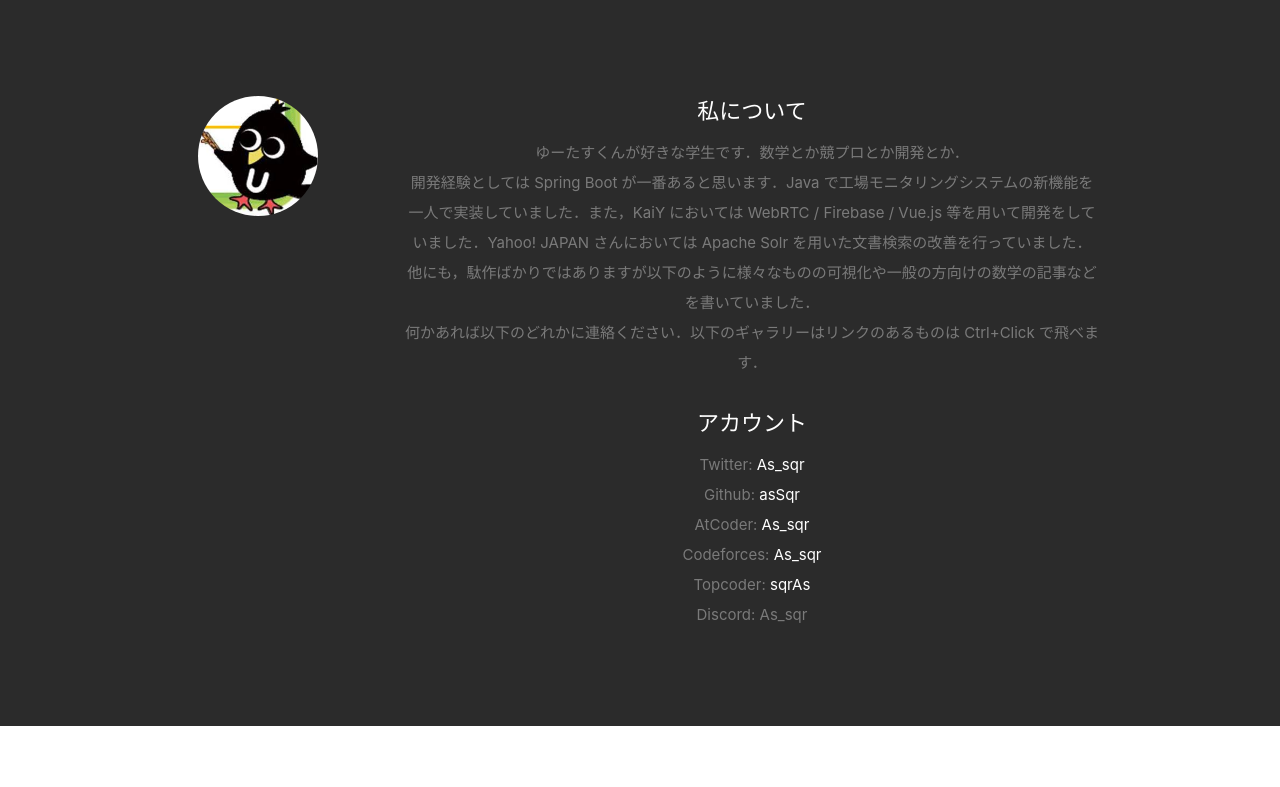
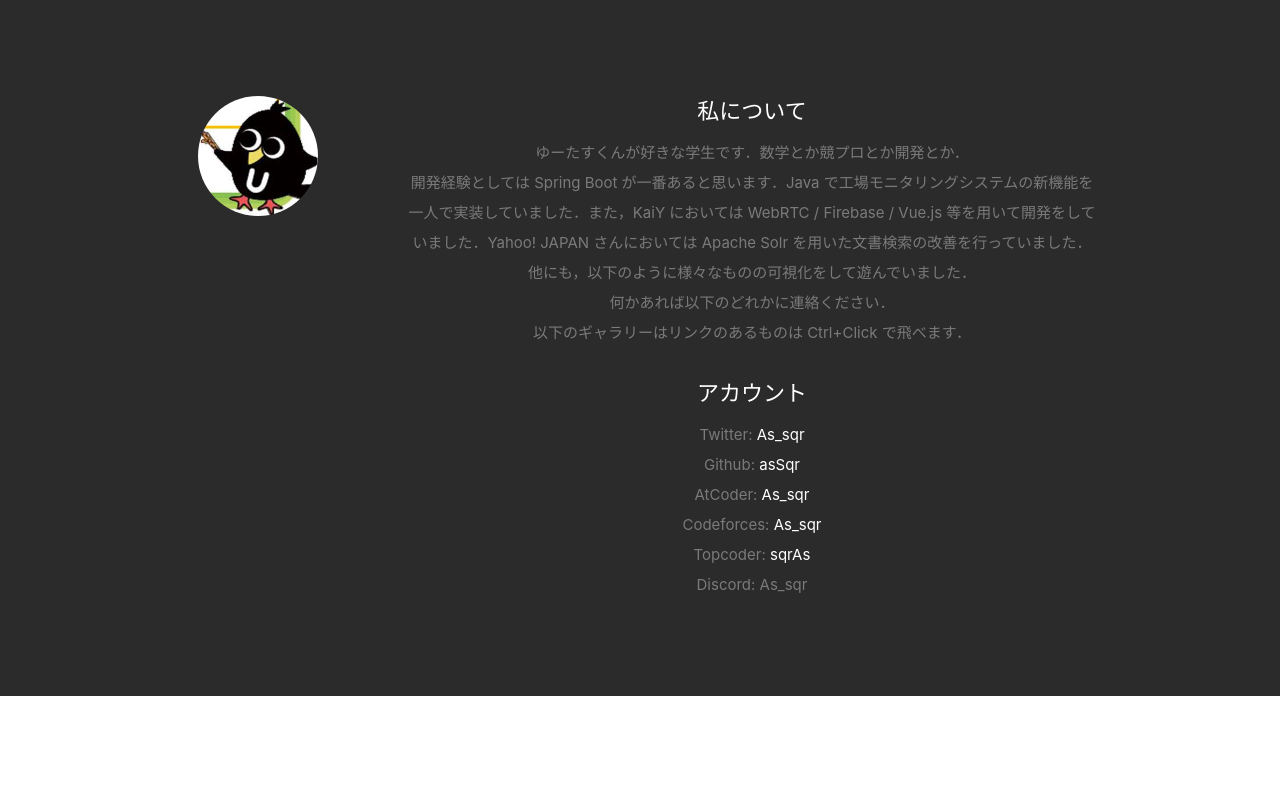
Before and after one commit to asSqr/as-sqr-portfolio, a React (Create React App) app: page / in a window 1280 px wide. Shown: the part 800-1587 px from the top of the page. Built offline with nearby package versions, Linux system fonts and the light colour scheme.

Commit message:
fix: 修正

```diff
--- a/src/Components/About.js
+++ b/src/Components/About.js
@@ -24,8 +24,9 @@
             <p>
               ゆーたすくんが好きな学生です．数学とか競プロとか開発とか．<br/>
               開発経験としては Spring Boot が一番あると思います．Java で工場モニタリングシステムの新機能を一人で実装していました．また，KaiY においては WebRTC / Firebase / Vue.js 等を用いて開発をしていました．Yahoo! JAPAN さんにおいては Apache Solr を用いた文書検索の改善を行っていました．<br/>
-              他にも，駄作ばかりではありますが以下のように様々なものの可視化や一般の方向けの数学の記事などを書いていました．<br/>
-              何かあれば以下のどれかに連絡ください．以下のギャラリーはリンクのあるものは Ctrl+Click で飛べます．
+              他にも，以下のように様々なものの可視化をして遊んでいました．<br/>
+              何かあれば以下のどれかに連絡ください．<br/>
+              以下のギャラリーはリンクのあるものは Ctrl+Click で飛べます．
             </p>
             <h2>アカウント</h2>
             <p className="address">
--- a/src/Components/Portfolio.js
+++ b/src/Components/Portfolio.js
@@ -139,6 +139,7 @@
             </div>
           </div>
         </div>
+        {/*
         <div className="row">
           <div className="twelve columns collapsed">
             <h1>かいたもの</h1>
@@ -146,6 +147,7 @@
             {blogs}
           </div>
         </div>
+        */}
 
         {
           this.state.open && (
```
